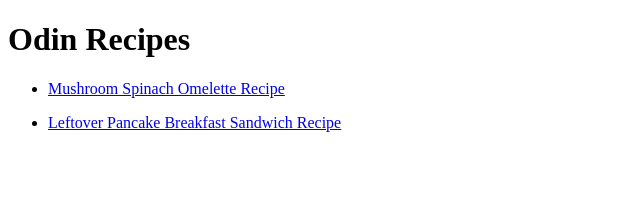
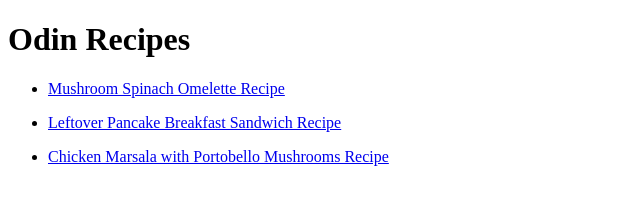
Before and after one commit to AmericanskyAndy/Odin-Project-1-odin-recipes, a plain HTML site: page index.html in a window 1280 px wide. Shown: the whole page, without its empty margins (0-640 px from the left). Drawn offline with Linux system fonts and the light colour scheme.

Commit message:
Actually added relative link to Chicken Marsala webpage

```diff
--- a/index.html
+++ b/index.html
@@ -11,6 +11,7 @@
     <ul>
         <p><li><a href="./recipes/omelette.html">Mushroom Spinach Omelette Recipe</a></li></p>
         <p><li><a href="./recipes/breakfastsandwich.html">Leftover Pancake Breakfast Sandwich Recipe</a></li></p>
+        <p><li><a href="./recipes/chickenmarsala.html">Chicken Marsala with Portobello Mushrooms Recipe</a></li></p>
     </ul>
 </body>
 </html>
```
